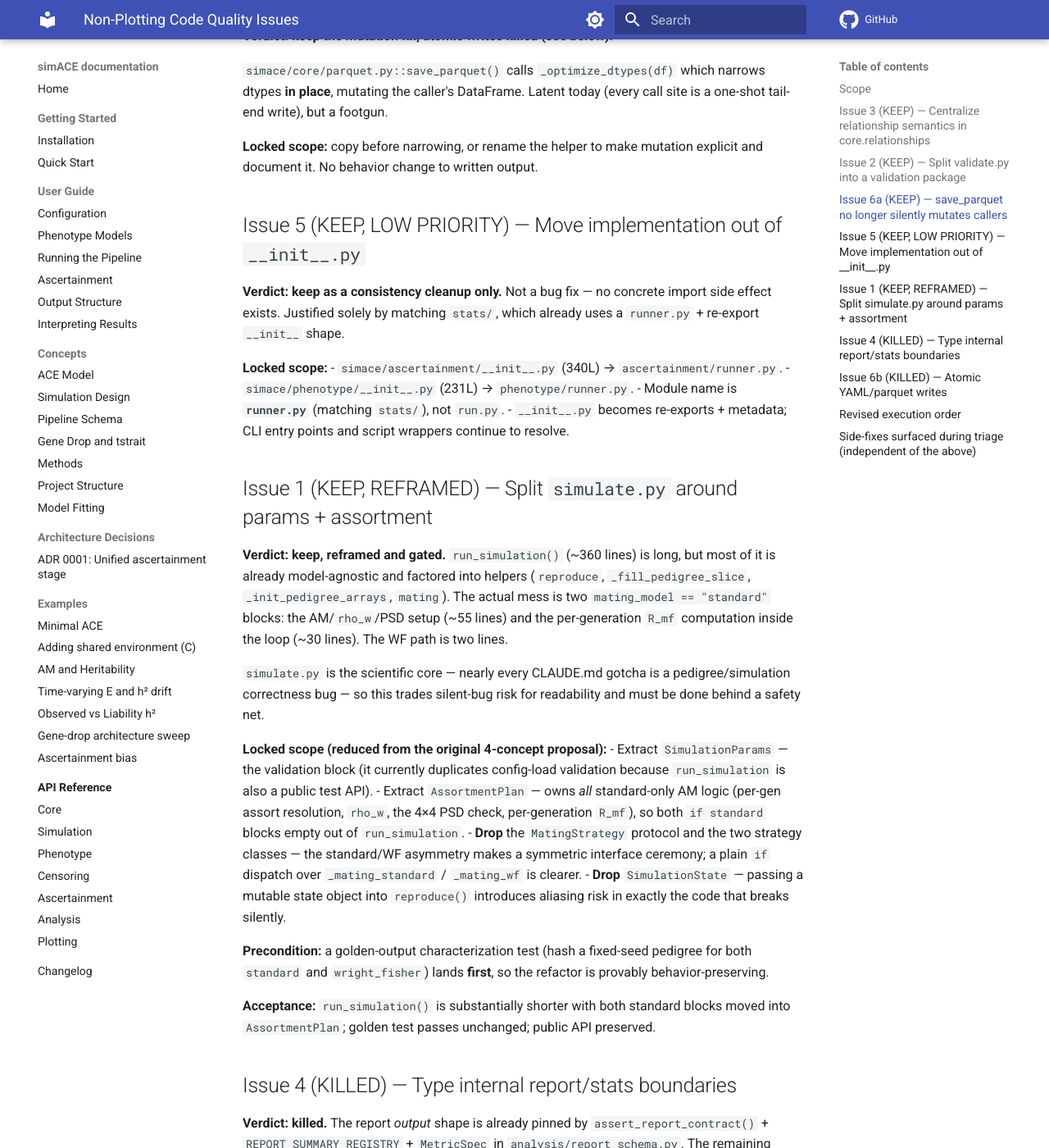
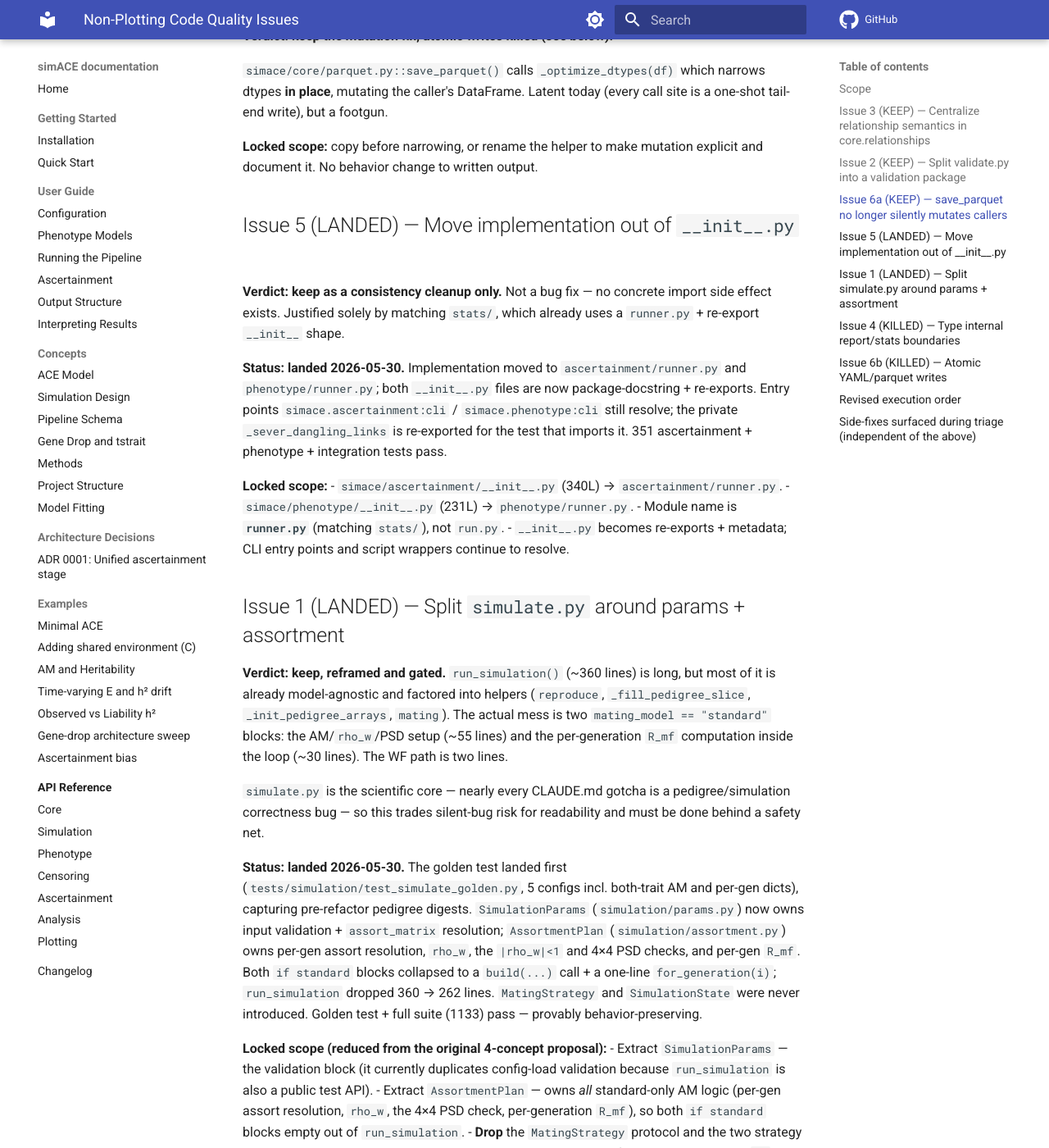
Before and after one commit to rwaples/simACE, an MkDocs documentation site: the page built from docs/plans/non-plotting-code-quality-issues.md, in a window 1280 px wide and 1400 px high, scrolled down 1725 px. Shown: the whole window at 82% size. Built offline with MkDocs 1.6.1 and Material for MkDocs 9.7.7, drawn with Linux system fonts in a browser that asks for light colours; comment, search, counter and statistics services are not loaded; some of the changed text lies outside the part shown.

Commit message:
docs: mark issues 5 and 1 landed in the triage plan
Both surviving low-priority issues are now implemented, so all five kept
issues (3, 2, 6a, 5, 1) are landed. Record the status, scope as built, and
flip the execution-order checklist.

```diff
--- a/docs/plans/non-plotting-code-quality-issues.md
+++ b/docs/plans/non-plotting-code-quality-issues.md
@@ -76,11 +76,17 @@
 **Locked scope:** copy before narrowing, or rename the helper to make mutation
 explicit and document it. No behavior change to written output.
 
-## Issue 5 (KEEP, LOW PRIORITY) — Move implementation out of `__init__.py`
+## Issue 5 (LANDED) — Move implementation out of `__init__.py`
 
 **Verdict: keep as a consistency cleanup only.** Not a bug fix — no concrete
 import side effect exists. Justified solely by matching `stats/`, which already
 uses a `runner.py` + re-export `__init__` shape.
+
+**Status: landed 2026-05-30.** Implementation moved to `ascertainment/runner.py`
+and `phenotype/runner.py`; both `__init__.py` files are now package-docstring +
+re-exports. Entry points `simace.ascertainment:cli` / `simace.phenotype:cli`
+still resolve; the private `_sever_dangling_links` is re-exported for the test
+that imports it. 351 ascertainment + phenotype + integration tests pass.
 
 **Locked scope:**
 - `simace/ascertainment/__init__.py` (340L) → `ascertainment/runner.py`.
@@ -89,7 +95,7 @@
 - `__init__.py` becomes re-exports + metadata; CLI entry points and script
   wrappers continue to resolve.
 
-## Issue 1 (KEEP, REFRAMED) — Split `simulate.py` around params + assortment
+## Issue 1 (LANDED) — Split `simulate.py` around params + assortment
 
 **Verdict: keep, reframed and gated.** `run_simulation()` (~360 lines) is long,
 but most of it is already model-agnostic and factored into helpers
@@ -101,6 +107,17 @@
 `simulate.py` is the scientific core — nearly every CLAUDE.md gotcha is a
 pedigree/simulation correctness bug — so this trades silent-bug risk for
 readability and must be done behind a safety net.
+
+**Status: landed 2026-05-30.** The golden test landed first
+(`tests/simulation/test_simulate_golden.py`, 5 configs incl. both-trait AM and
+per-gen dicts), capturing pre-refactor pedigree digests. `SimulationParams`
+(`simulation/params.py`) now owns input validation + `assort_matrix` resolution;
+`AssortmentPlan` (`simulation/assortment.py`) owns per-gen assort resolution,
+`rho_w`, the `|rho_w|<1` and 4×4 PSD checks, and per-gen `R_mf`. Both
+`if standard` blocks collapsed to a `build(...)` call + a one-line
+`for_generation(i)`; `run_simulation` dropped 360 → 262 lines. `MatingStrategy`
+and `SimulationState` were never introduced. Golden test + full suite (1133)
+pass — provably behavior-preserving.
 
 **Locked scope (reduced from the original 4-concept proposal):**
 - Extract `SimulationParams` — the validation block (it currently duplicates
@@ -143,12 +160,14 @@
 
 ## Revised execution order
 
-1. **Issue 3** — relationship semantics (independent, low-risk; see ADR 0009).
-2. **Issue 2** — validate package split (independent, low-risk).
-3. **Issue 6a** — `save_parquet` mutation fix (tiny).
-4. **Issue 5** — `runner.py` extraction (low priority, consistency only).
-5. **Issue 1** — `simulate.py` split (last; golden test first, then extract
-   `SimulationParams` + `AssortmentPlan`).
+All five surviving issues are landed (2026-05-30):
+
+1. **Issue 3** — relationship semantics (independent, low-risk; see ADR 0009). ✅
+2. **Issue 2** — validate package split (independent, low-risk). ✅
+3. **Issue 6a** — `save_parquet` mutation fix (tiny). ✅
+4. **Issue 5** — `runner.py` extraction (low priority, consistency only). ✅
+5. **Issue 1** — `simulate.py` split (golden test first, then extract
+   `SimulationParams` + `AssortmentPlan`). ✅
 
 ## Side-fixes surfaced during triage (independent of the above)
 
```
